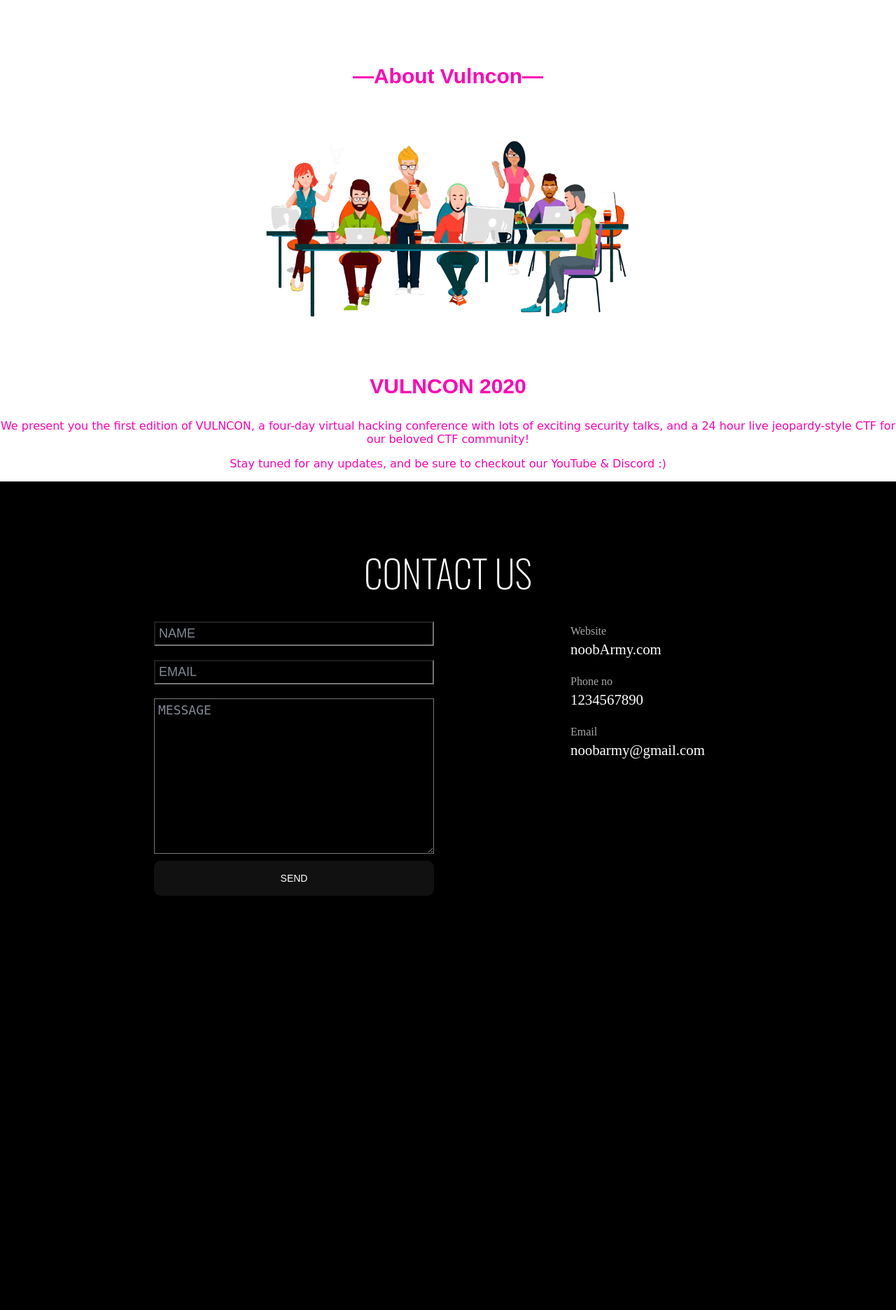
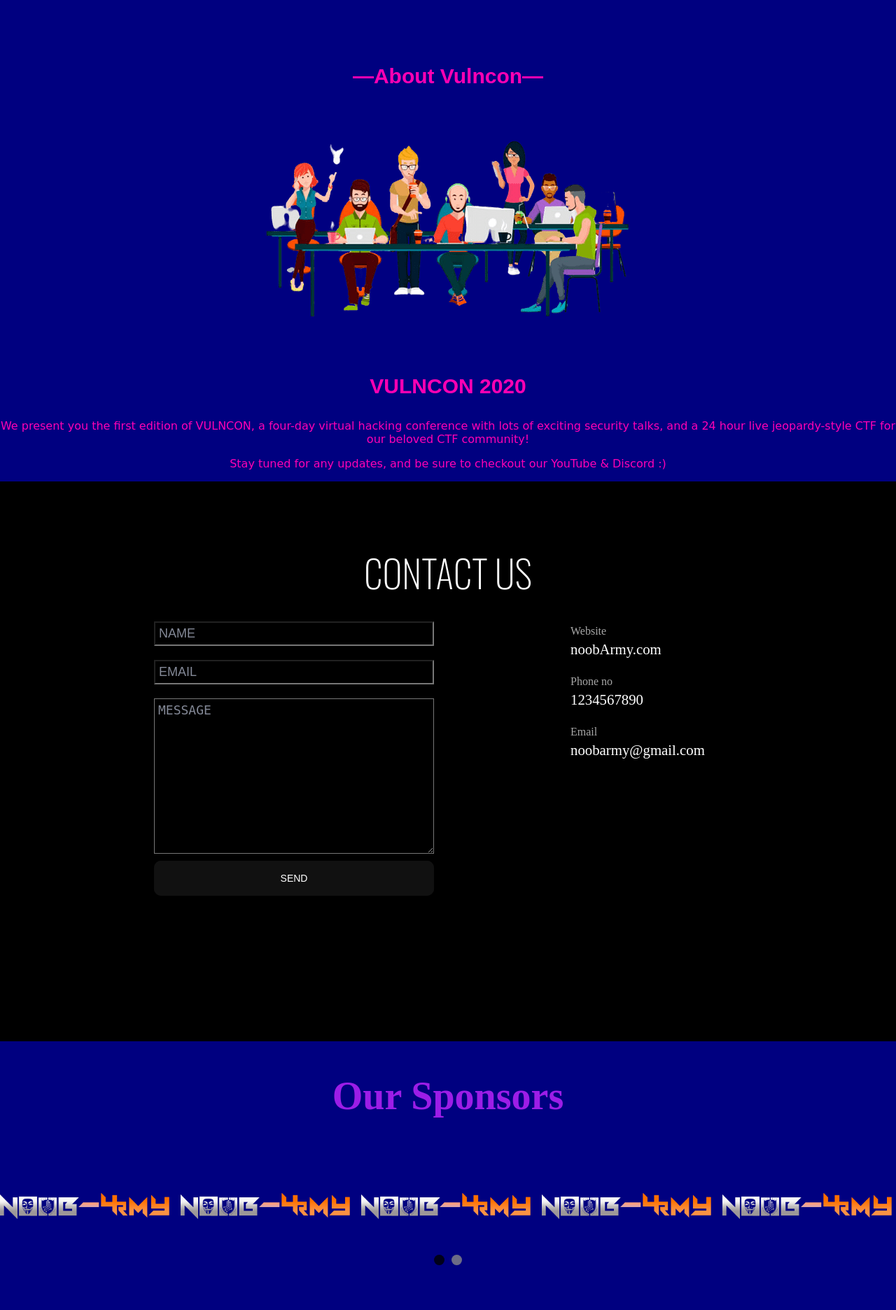
Before and after one commit to Abhinandan-Khurana/VulnCON_2021, a PHP site: page / in a window 1280 px wide. Shown: the part 772-2644 px from the top of the page at 70% size. Before the commit the page ends 2052 px from the top, so only its background shows below. Run offline with PHP 8.4, Linux system fonts and the light colour scheme.

Commit message:
Sponsor section added

```diff
--- a/css/style.css
+++ b/css/style.css
@@ -170,7 +170,8 @@
   25% {
     transform: translateY(-30px);
   }
-  50%,100% {
+  50%,
+  100% {
     transform: translateY(0px);
   }
 }
@@ -203,3 +204,38 @@
   font-family: cursive;
   color: #ff00b3;
 }
+
+/* Sponsor section CSS */
+.sponsor-heading {
+  text-align: center;
+  justify-content: center;
+  font-size: 3.5em;
+  color: #9c1de7;
+}
+body {
+  background: navy;
+}
+.section-padding {
+  padding: 60px 0;
+}
+.brand-carousel {
+  background: navy;
+  margin-top: 3%;
+  margin-right: 30px;
+}
+.owl-dots {
+  text-align: center;
+  margin-top: 4%;
+}
+.owl-dot {
+  display: inline-block;
+  height: 15px !important;
+  width: 15px !important;
+  background-color: #878787 !important;
+  opacity: 0.8;
+  border-radius: 50%;
+  margin: 0 5px;
+}
+.owl-dot.active {
+  background-color: #000 !important;
+}
--- a/index.html
+++ b/index.html
@@ -11,6 +11,13 @@
       href="https://fonts.googleapis.com/css2?family=Oswald:wght@200&display=swap"
       rel="stylesheet"
     />
+
+    <link rel="stylesheet" href="https://cdnjs.cloudflare.com/ajax/libs/OwlCarousel2/2.3.4/assets/owl.carousel.min.css">
+    <link rel="stylesheet" href="https://cdnjs.cloudflare.com/ajax/libs/OwlCarousel2/2.3.4/assets/owl.theme.default.css">
+    <script src="https://cdnjs.cloudflare.com/ajax/libs/jquery/3.5.1/jquery.min.js"></script>
+    <script src="https://cdnjs.cloudflare.com/ajax/libs/OwlCarousel2/2.3.4/owl.carousel.min.js"></script>
+    <!-- <script src="custom.js"></script> -->
+
 
     <script src="js/index.js"></script>
   </head>
@@ -77,7 +84,7 @@
 
 
 
-      <!-- contat form -->
+      <!-- contact form -->
       <section class="contact_section" id="Contact">
         <div class="contact_nav_block"></div>
         <div class="contact_header">CONTACT US</div>
@@ -125,6 +132,38 @@
         </div>
       </section>
 
+
+
+
+
+<!-- Sponsors section  -->
+
+      <section>
+        <h1 class="sponsor-heading">Our Sponsors</h1>
+        <div class="brand-carousel section-padding owl-carousel">
+          <div class="single-logo">
+            <img src="/images/nav-logo-2.png" alt="">
+          </div>
+        <div class="single-logo">
+            <img src="/images/nav-logo-2.png" alt="">
+          </div>
+        <div class="single-logo">
+            <img src="/images/nav-logo-2.png" alt="">
+          </div>
+        <div class="single-logo">
+            <img src="/images/nav-logo-2.png" alt="">
+          </div>
+        <div class="single-logo">
+            <img src="/images/nav-logo-2.png" alt="">
+          </div>
+        <div class="single-logo">
+            <img src="/images/nav-logo-2.png" alt="">
+          </div>
+        </div>
+
+      </section>
+
+
       <script>
         const text = document.querySelector('.text');
 text.innerHTML = text.textContent.replace(/\S/g, "<span>$&</span>")
@@ -132,6 +171,23 @@
 for (let i=0; i<element.length;i++){
   element[i].style.animationDelay = i*0.05 + 's';
 }
+
+$('.brand-carousel').owlCarousel({
+    loop:true,
+    margin:10,
+    autoplay:true,
+    responsive:{
+      0:{
+        items:1
+      },
+      600:{
+        items:3
+      },
+      1000:{
+        items:5
+      }
+    }
+  })
       </script>
   </body>
 </html>
```
